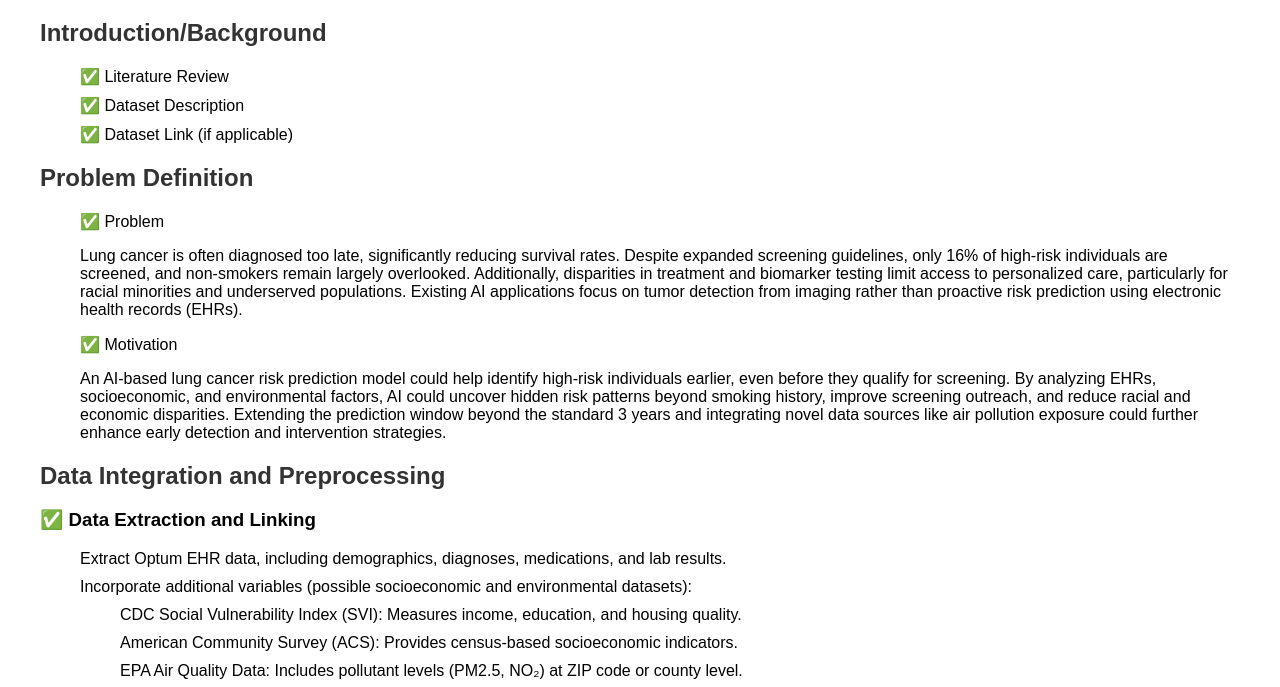
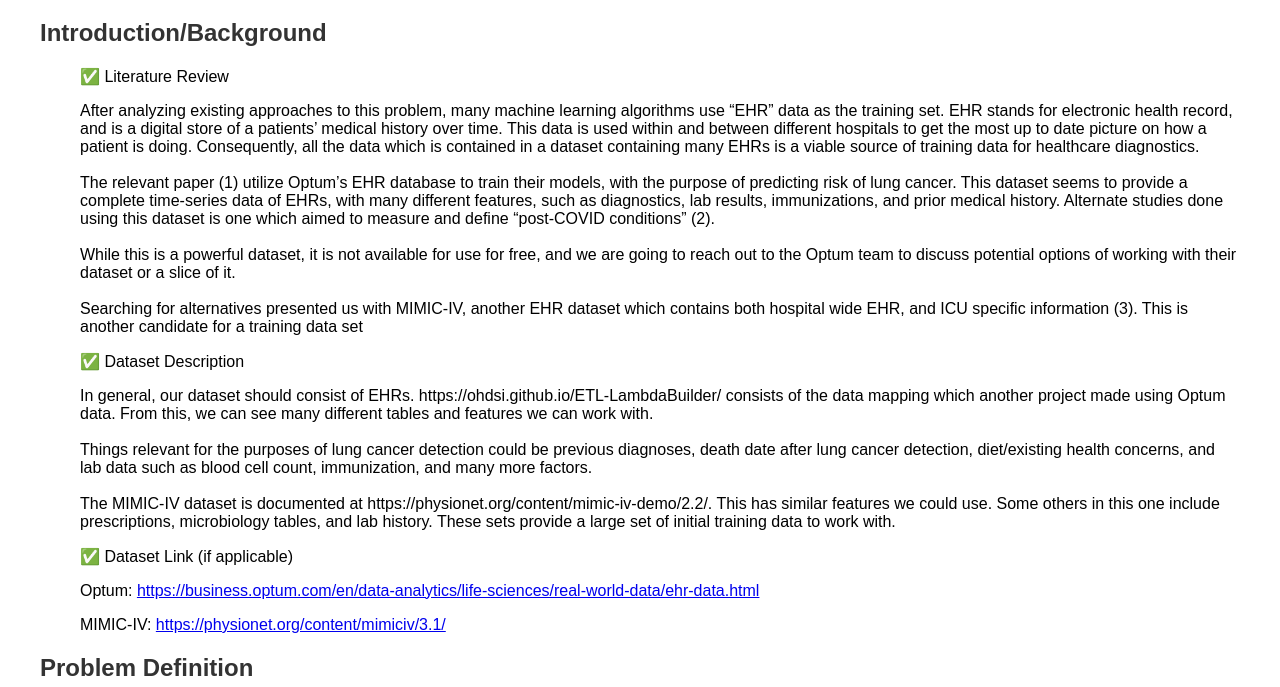
Before and after one commit to annayirp/CS7641_Project, a plain HTML site: page index.html in a window 1280 px wide. Shown: the part 101-788 px from the top of the page. Drawn offline with Linux system fonts and the light colour scheme.

Commit message:
add intro/background

```diff
--- a/index.html
+++ b/index.html
@@ -20,8 +20,23 @@
         <h2>Introduction/Background</h2>
         <ul>
             <li>✅ Literature Review</li>
+            <p>After analyzing existing approaches to this problem, many machine learning algorithms use “EHR” data as the training set. EHR stands for electronic health record, and is a digital store of a patients’ medical history over time. This data is used within and between different hospitals to get the most up to date picture on how a patient is doing. Consequently, all the data which is contained in a dataset containing many EHRs is a viable source of training data for healthcare diagnostics.
+              <br/><br/>
+              The relevant paper (1) utilize Optum’s EHR database to train their models, with the purpose of predicting risk of lung cancer. This dataset seems to provide a complete time-series data of EHRs, with many different features, such as diagnostics, lab results, immunizations, and prior medical history. Alternate studies done using this dataset is one which aimed to measure and define “post-COVID conditions” (2).
+              <br/><br/>
+              While this is a powerful dataset, it is not available for use for free, and we are going to reach out to the Optum team to discuss potential options of working with their dataset or a slice of it.
+              <br/><br/>
+              Searching for alternatives presented us with MIMIC-IV, another EHR dataset which contains both hospital wide EHR, and ICU specific information (3). This is another candidate for a training data set</p>
+
             <li>✅ Dataset Description</li>
+            <p>In general, our dataset should consist of EHRs. https://ohdsi.github.io/ETL-LambdaBuilder/ consists of the data mapping which another project made using Optum data. From this, we can see many different tables and features we can work with.
+              <br/><br/>
+              Things relevant for the purposes of lung cancer detection could be previous diagnoses, death date after lung cancer detection, diet/existing health concerns, and lab data such as blood cell count, immunization, and many more factors.
+              <br/><br/>
+              The MIMIC-IV dataset is documented at https://physionet.org/content/mimic-iv-demo/2.2/. This has similar features we could use. Some others in this one include prescriptions, microbiology tables, and lab history. These sets provide a large set of initial training data to work with.</p>
             <li>✅ Dataset Link (if applicable)</li>
+            <p>Optum: <a href="https://business.optum.com/en/data-analytics/life-sciences/real-world-data/ehr-data.html">https://business.optum.com/en/data-analytics/life-sciences/real-world-data/ehr-data.html</a></p>
+            <p>MIMIC-IV: <a href="https://physionet.org/content/mimiciv/3.1/">https://physionet.org/content/mimiciv/3.1/</a></p>
         </ul>
     </section>
 
@@ -122,6 +137,9 @@
         <h2>References</h2>
         <ul>
             <li>✅ 3+ References (IEEE format)</li>
+            <p>1. https://pmc.ncbi.nlm.nih.gov/articles/PMC9986687/</p>
+            <p>2. https://pmc.ncbi.nlm.nih.gov/articles/PMC10997091/</p>
+            <p>3. https://www.nature.com/articles/s41597-022-01899-x</p>
             <li>✅ 1+ In-Text Citation Per Reference</li>
         </ul>
     </section>
```
